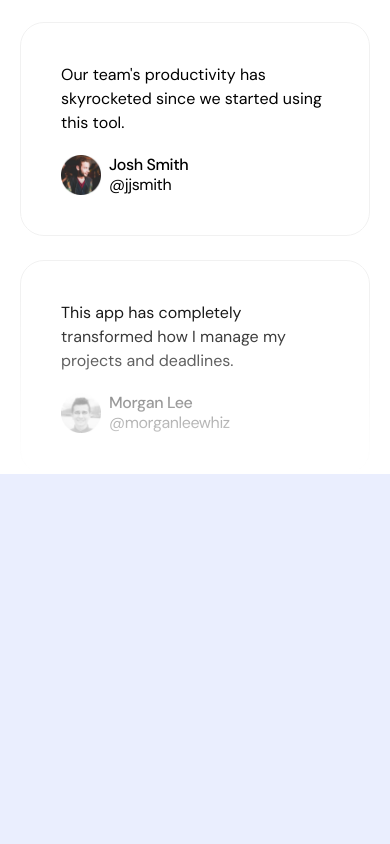
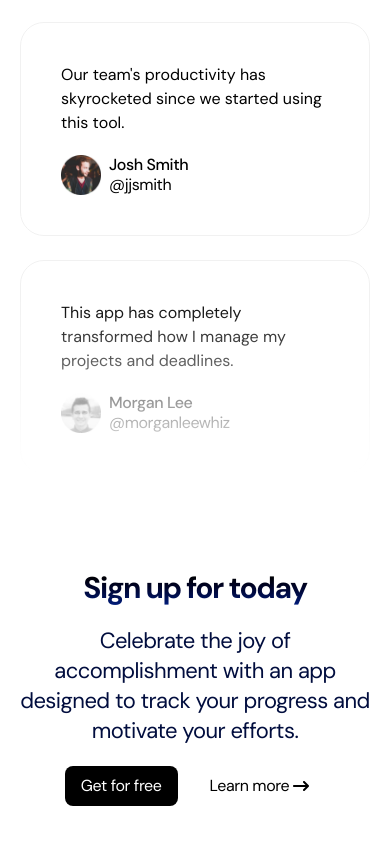
Before and after one commit to Meetkamal256/saas-landing-page, a Next.js app: page / in a window 390 px wide. Shown: the part 4267-5111 px from the top of the page. Before the commit the page ends 4741 px from the top, so only its background shows below. Built offline with nearby package versions, Linux system fonts and the light colour scheme.

Commit message:
feat: build CTA section for mobile

```diff
--- a/app/page.tsx
+++ b/app/page.tsx
@@ -1,3 +1,4 @@
+import { CallToAction } from "./sections/CallToAction";
 import { Header } from "./sections/Header";
 import { Hero } from "./sections/Hero";
 import { LogoTicker } from "./sections/LogoTicker";
@@ -14,6 +15,7 @@ export default function Home() {
       <ProductShowcase />
       <Pricing />
       <Testimonials />
+      <CallToAction />
     </>
   );
 }
--- a/app/sections/CallToAction.tsx
+++ b/app/sections/CallToAction.tsx
@@ -1,3 +1,25 @@
+import { FaArrowRightLong } from "react-icons/fa6";
+
 export const CallToAction = () => {
-  return null;
+  return (
+    <section className="bg-white py-24">
+      <div className="container">
+        <div className="section-heading">
+          <h2 className="section-title">Sign up for today</h2>
+          <p className="section-description mt-5">
+            Celebrate the joy of accomplishment with an app designed to track
+            your progress and motivate your efforts.
+          </p>
+        </div>
+
+        <div className="flex justify-center gap-4 mt-5">
+          <button className="btn btn-primary">Get for free</button>
+          <button className="btn btn-text">
+            <span>Learn more</span>
+            <FaArrowRightLong className="ml-1" />
+          </button>
+        </div>
+      </div>
+    </section>
+  );
 };
```
